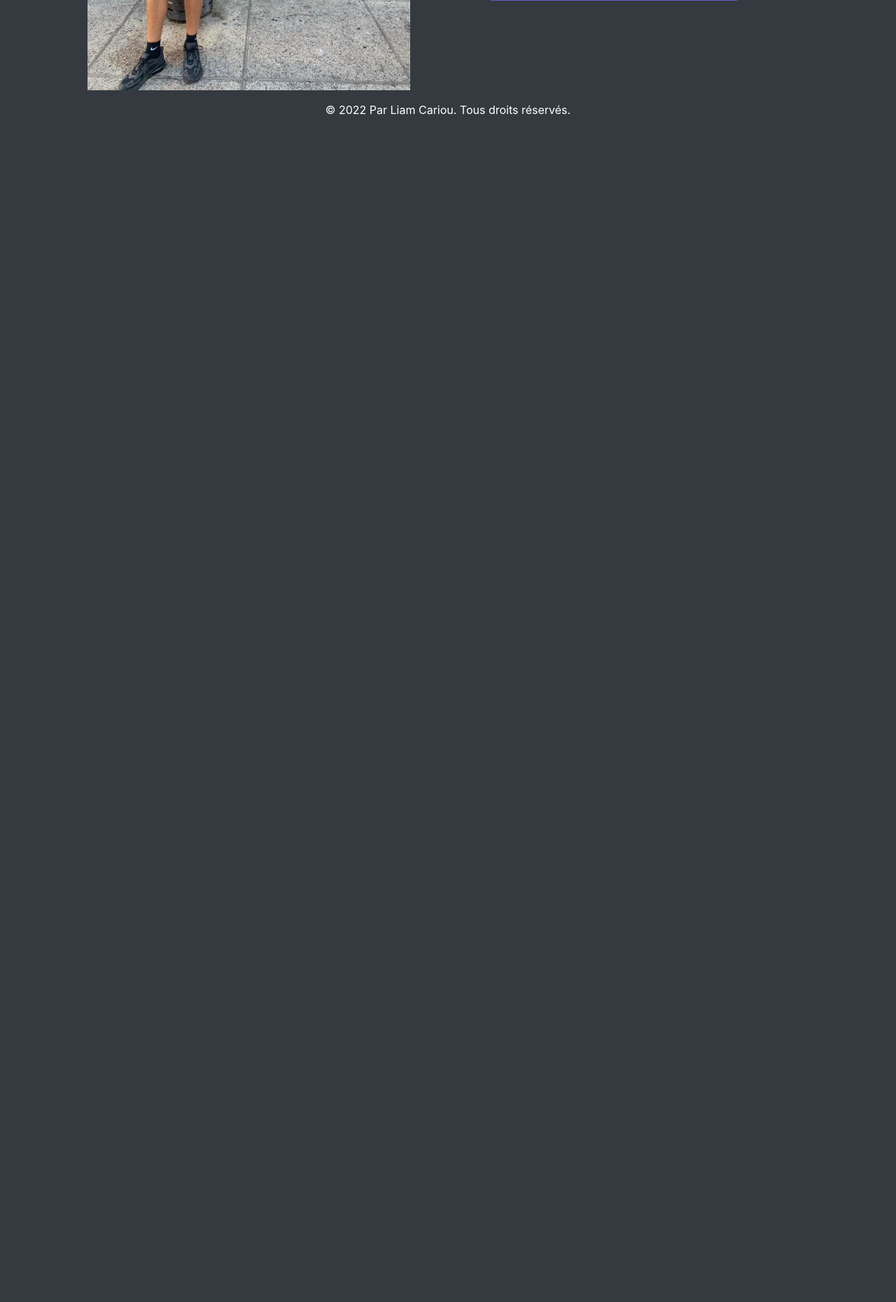
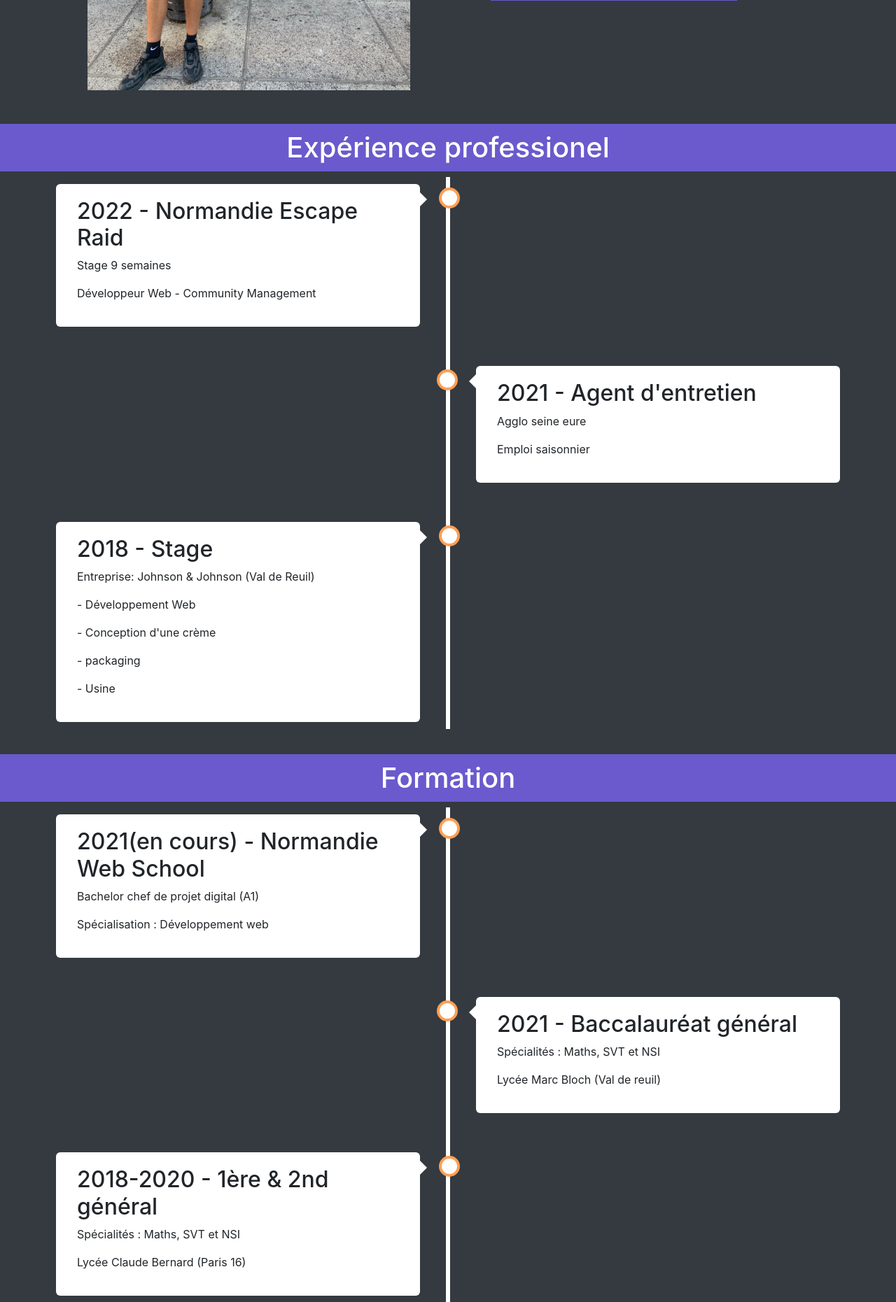
Before and after one commit to Liamcr21/liamcariou.fr, a PHP site: page /cv.html in a window 1280 px wide. Shown: the part 920-2781 px from the top of the page at 70% size. Before the commit the page ends 1084 px from the top, so only its background shows below. Run offline with PHP 8.4, Linux system fonts and the light colour scheme.

Commit message:
lcr
mise a jour cv

```diff
--- a/cv.html
+++ b/cv.html
@@ -62,11 +62,77 @@
 </div>
 </div>
 </div>
+<br>
+<br>
+    </section>
 
 
 
+    <section class="back-cv">
+
+      <h1 class="titretimeline"> Expérience professionel</h1>
+
+      <div class="timelinecv">
+        <div class="containercv leftcv">
+          <div class="contentcv">
+            <h2>2022 - Normandie Escape Raid</h2>
+            <p>Stage 9 semaines</p>
+            <p>Développeur Web - Community Management</p>
+          </div>
+        </div>
+        <div class="containercv rightcv">
+          <div class="contentcv">
+            <h2>2021 - Agent d'entretien</h2>
+            <p>Agglo seine eure</p>
+            <p>Emploi saisonnier</p>
+          </div>
+        </div>
+        <div class="timelinecv">
+          <div class="containercv leftcv">
+            <div class="contentcv">
+              <h2>2018 - Stage</h2>
+              <p>Entreprise: Johnson & Johnson (Val de Reuil)</p>
+              <p>- Développement Web</p>
+              <p>- Conception d'une crème             </p>
+              <p>- packaging</p>
+              <p>- Usine</p>
+              <p></p>
+            </div>
+          </div>
+        </div>
+      </div>
 
 
+      <h1 class="titretimeline"> Formation</h1>
+
+      <div class="timelinecv">
+        <div class="containercv leftcv">
+          <div class="contentcv">
+            <h2>2021(en cours) - Normandie Web School</h2>
+            <p>Bachelor chef de projet digital (A1)</p>
+            <p>Spécialisation : Développement web</p>
+          </div>
+        </div>
+        <div class="containercv rightcv">
+          <div class="contentcv">
+            <h2>2021 - Baccalauréat général</h2>
+            <p>Spécialités : Maths, SVT et NSI</p>
+            <p>Lycée Marc Bloch (Val de reuil)</p>
+          </div>
+        </div>
+        <div class="timelinecv">
+          <div class="containercv leftcv">
+            <div class="contentcv">
+              <h2>2018-2020 - 1ère & 2nd général</h2>
+              <p>Spécialités : Maths, SVT et NSI</p>
+              <p>Lycée Claude Bernard (Paris 16)</p>
+            </div>
+          </div>
+
+        </div>
+      </div>
+
+      <h1 class="titretimeline"> Compétence</h1>
 
 
     </section>
--- a/style/style.css
+++ b/style/style.css
@@ -161,6 +161,141 @@ background-color: #6A5ACD;
 
 
 
+
+/* The actual timeline (the vertical ruler) */
+.timelinecv {
+
+  position: relative;
+  max-width: 1200px;
+  margin: 0 auto;
+}
+
+.titretimeline{
+  text-align: center;
+  background-color: #6A5ACD;
+  color: #fff;
+  padding: 10px;
+
+}
+
+/* The actual timeline (the vertical ruler) */
+.timelinecv::after {
+  content: '';
+  position: absolute;
+  width: 6px;
+  background-color: white;
+  top: 0;
+  bottom: 0;
+  left: 50%;
+  margin-left: -3px;
+}
+
+/* Container around content */
+.containercv {
+  margin-bottom: 3%;
+  padding: 10px 40px;
+  position: relative;
+  background-color: inherit;
+  width: 50%;
+}
+
+/* The circles on the timeline */
+.containercv::after {
+  content: '';
+  position: absolute;
+  width: 30px;
+  height: 30px;
+  right: -17px;
+  background-color: white;
+  border: 4px solid #FF9F55;
+  top: 15px;
+  border-radius: 50%;
+  z-index: 1;
+}
+
+/* Place the container to the left */
+.leftcv {
+  left: 0;
+}
+
+/* Place the container to the right */
+.rightcv {
+  left: 50%;
+}
+
+/* Add arrows to the left container (pointing right) */
+.leftcv::before {
+  content: " ";
+  height: 0;
+  position: absolute;
+  top: 22px;
+  width: 0;
+  z-index: 1;
+  right: 30px;
+  border: medium solid white;
+  border-width: 10px 0 10px 10px;
+  border-color: transparent transparent transparent white;
+}
+
+/* Add arrows to the right container (pointing left) */
+.rightcv::before {
+  content: " ";
+  height: 0;
+  position: absolute;
+  top: 22px;
+  width: 0;
+  z-index: 1;
+  left: 30px;
+  border: medium solid white;
+  border-width: 10px 10px 10px 0;
+  border-color: transparent white transparent transparent;
+}
+
+/* Fix the circle for containers on the right side */
+.rightcv::after {
+  left: -16px;
+}
+
+/* The actual content */
+.contentcv {
+  padding: 20px 30px;
+  background-color: white;
+  position: relative;
+  border-radius: 6px;
+}
+
+/* Media queries - Responsive timeline on screens less than 600px wide */
+@media screen and (max-width: 600px) {
+/* Place the timelime to the left */
+  .timeline::after {
+    left: 31px;
+  }
+
+/* Full-width containers */
+  .container {
+    width: 100%;
+    padding-left: 70px;
+    padding-right: 25px;
+  }
+
+/* Make sure that all arrows are pointing leftwards */
+  .container::before {
+    left: 60px;
+    border: medium solid white;
+    border-width: 10px 10px 10px 0;
+    border-color: transparent white transparent transparent;
+  }
+
+/* Make sure all circles are at the same spot */
+  .left::after, .right::after {
+    left: 15px;
+  }
+
+/* Make all right containers behave like the left ones */
+  .right {
+    left: 0%;
+  }
+}
 
 
 
```
